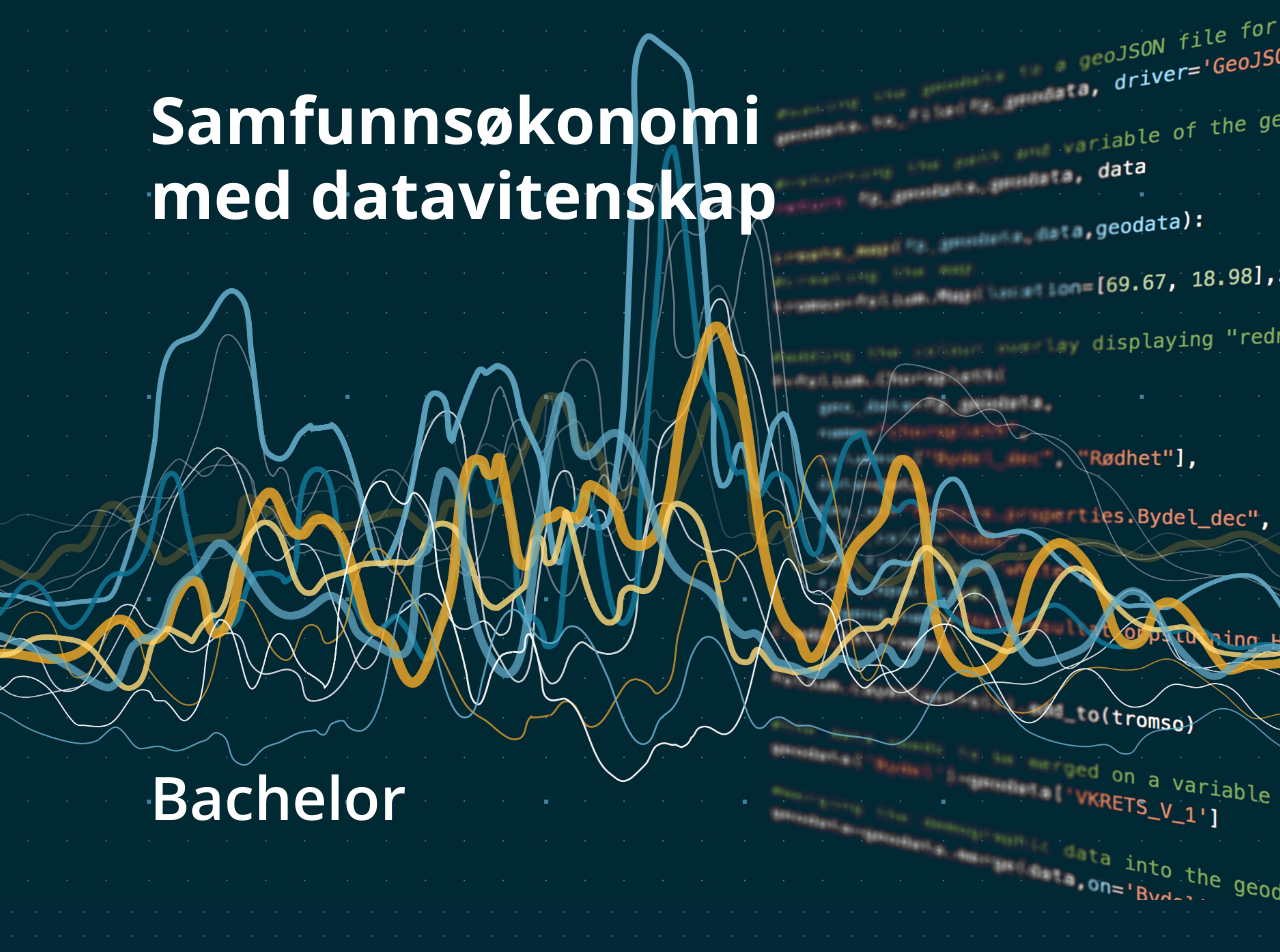
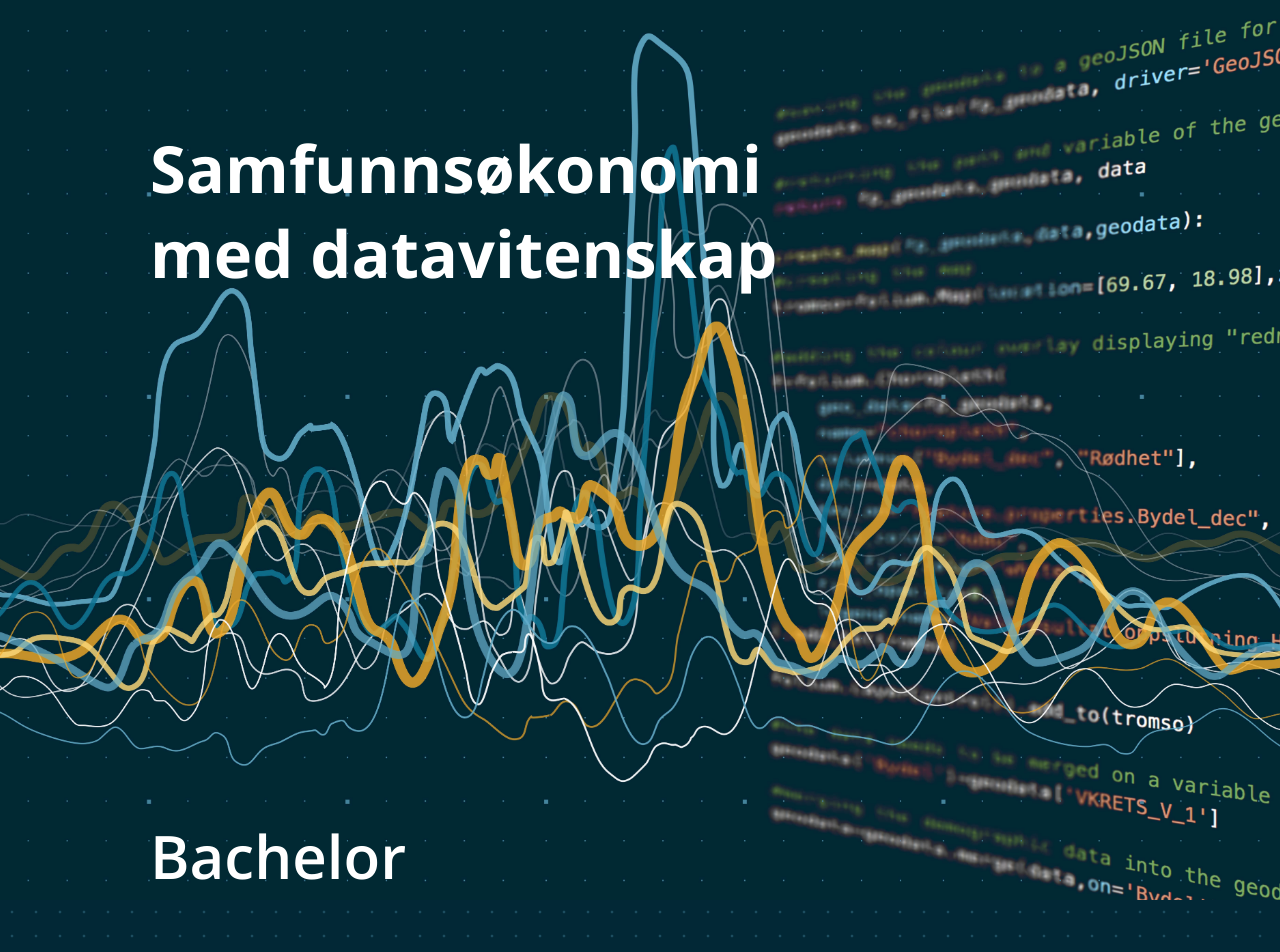
Before and after one commit to uit-econ/uit-econ.github.io, a Jekyll site: the page built from index.md, in a window 1280 px wide. Shown: the top 952 px of the page. Built offline with Jekyll 4.4.1, drawn with Linux system fonts in a browser that asks for light colours.

Commit message:
Update custom.css

```diff
--- a/assets/css/custom.css
+++ b/assets/css/custom.css
@@ -85,7 +85,7 @@ body{
 	}
 
 #masthead-title{
-	padding-top:7vh;
+	padding-top:112px;
 	font-size: 65px;
 	font-weight:650;
 	text-align:left;
@@ -96,7 +96,7 @@ body{
 
 
 #masthead-undertitle{
-	margin-top: -55px;
+	margin-top: -45px;
 	font-size: 65px;
 
 
```
